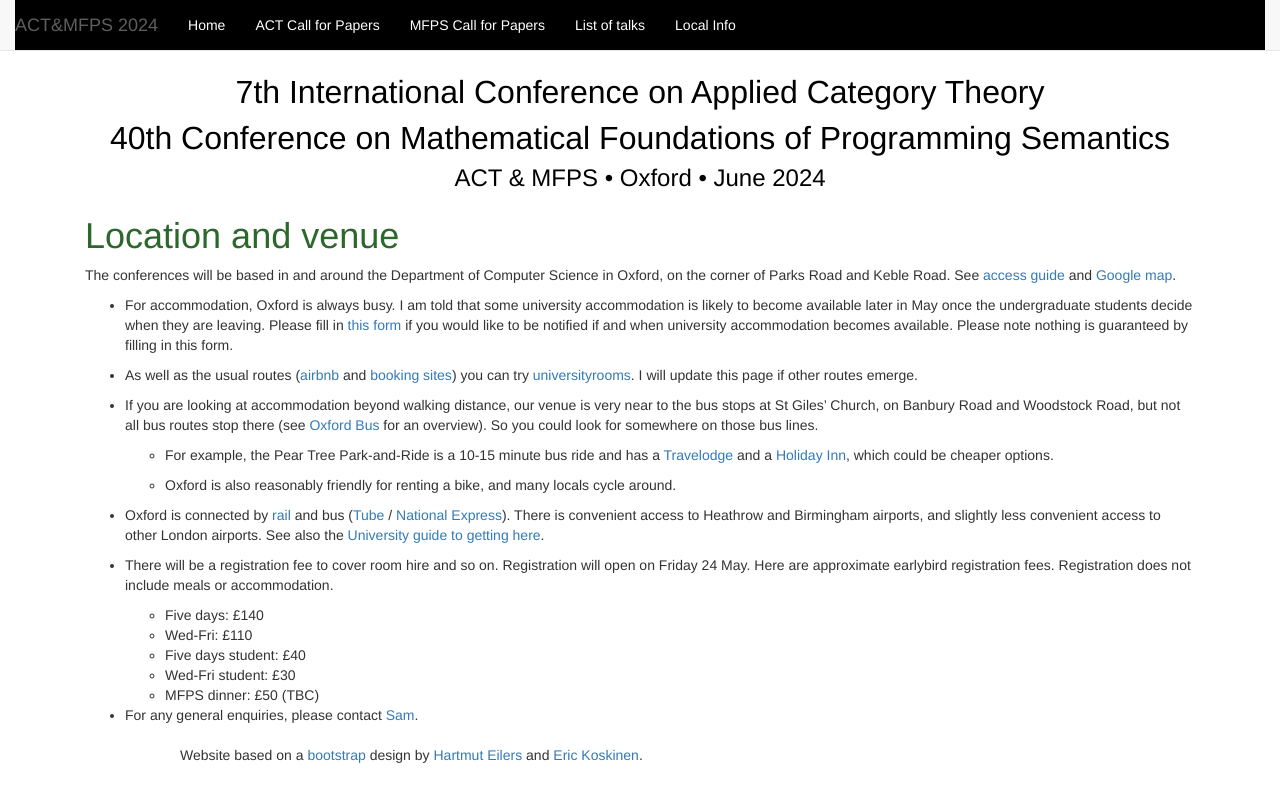
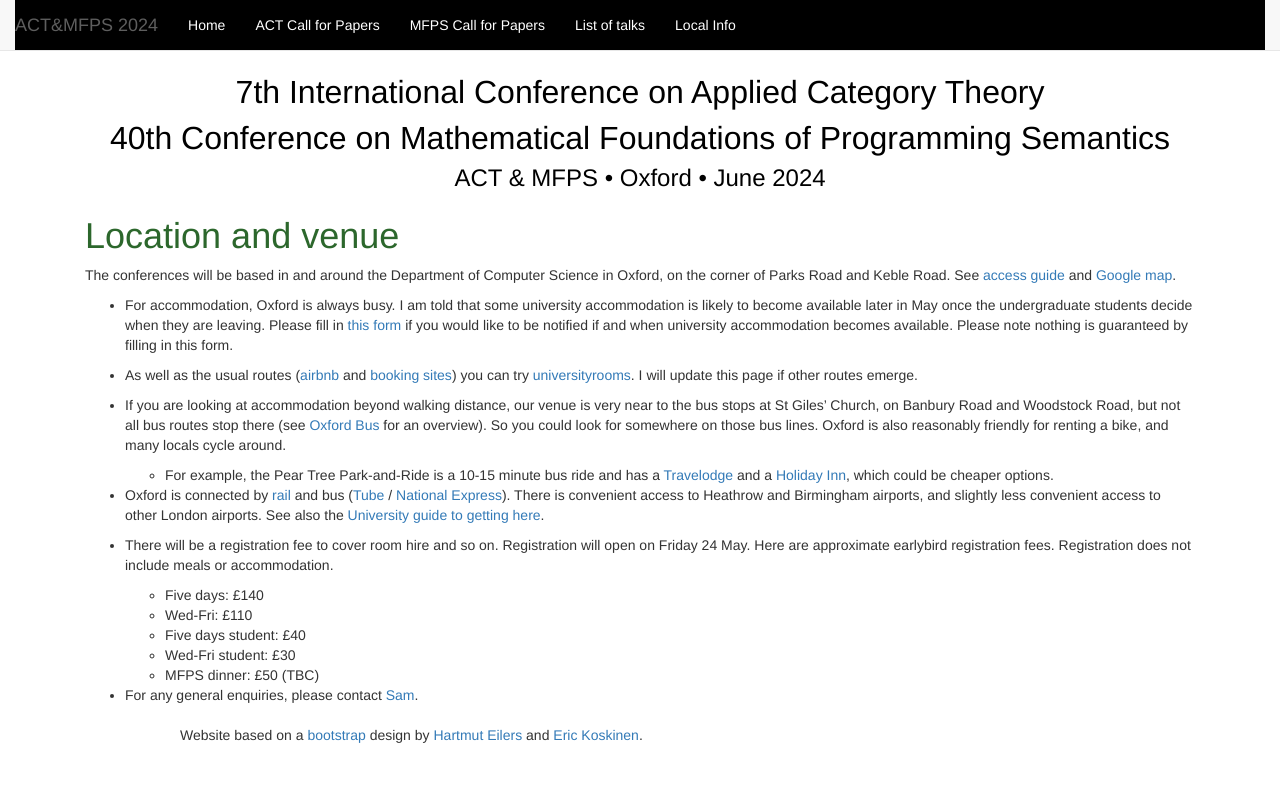
Before and after one commit to oxford24/oxford24.github.io, a Jekyll site: the page built from local.md, in a window 1280 px wide. Shown: the top 802 px of the page. Built offline with Jekyll 4.4.1, drawn with Linux system fonts in a browser that asks for light colours.

```diff
--- a/local.md
+++ b/local.md
@@ -10,11 +10,10 @@ The conferences will be based in and around the Department of Computer Science i
 
 * As well as the usual routes ([airbnb](https://www.airbnb.co.uk/oxford-united-kingdom/stays/apartments) and [booking sites](https://www.tripadvisor.co.uk/Hotels-g186361-Oxford_Oxfordshire_England-Hotels.html)) you can try [universityrooms](https://www.universityrooms.com/en-GB/city/oxford/home/). I will update this page if other routes emerge.
 
-* If you are looking at accommodation beyond walking distance, our venue is very near to the bus stops at St Giles' Church, on Banbury Road and Woodstock Road, but not all bus routes stop there (see [Oxford Bus](https://images-oxfordbus.passenger-website.com/2023-08/SmartZone%20Network%20Map%20-%2027th%20August%202023.pdf) for an overview). So you could look for somewhere on those bus lines.
+* If you are looking at accommodation beyond walking distance, our venue is very near to the bus stops at St Giles' Church, on Banbury Road and Woodstock Road, but not all bus routes stop there (see [Oxford Bus](https://images-oxfordbus.passenger-website.com/2023-08/SmartZone%20Network%20Map%20-%2027th%20August%202023.pdf) for an overview). So you could look for somewhere on those bus lines. Oxford is also reasonably friendly for renting a bike, and many locals cycle around.
 
     * For example, the Pear Tree Park-and-Ride is a 10-15 minute bus ride and has a [Travelodge](https://www.tripadvisor.co.uk/Hotel_Review-g186361-d1027077-Reviews-Travelodge_Oxford_Peartree_Hotel-Oxford_Oxfordshire_England.html) and a [Holiday Inn](https://www.tripadvisor.co.uk/Hotel_Review-g186361-d226318-Reviews-Holiday_Inn_Oxford_an_IHG_Hotel-Oxford_Oxfordshire_England.html?m=19905), which could be cheaper options.
 
-	* Oxford is also reasonably friendly for renting a bike, and many locals cycle around.
 
 * Oxford is connected by [rail](https://www.nationalrail.co.uk) and bus ([Tube](https://www.oxfordtube.com) / [National Express](https://www.nationalexpress.com/en/help/coach-stations/oxford)). There is convenient access to Heathrow and Birmingham airports, and slightly less convenient access to other London airports. See also the [University guide to getting here](https://www.ox.ac.uk/visitors/visiting-oxford/how-get-oxford).
 
```
